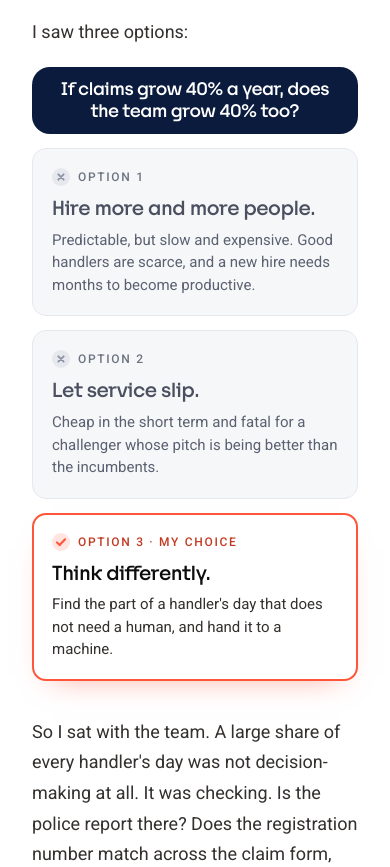
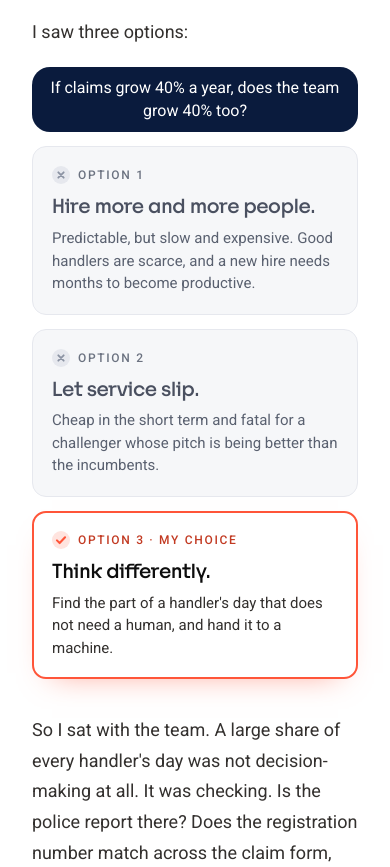
Before and after one commit to DataSentics/claimsense-v3, a plain HTML site: page customer-stories/pillow-b/index.html in a window 390 px wide. Shown: the part 2738-3605 px from the top of the page. Drawn offline with nearby package versions, Linux system fonts and the light colour scheme.

Commit message:
Set the fork question in body text size
The question above the three options now uses Roboto 18px like the article
text (16px on phones), so it reads as a continuation of the paragraph.

Co-Authored-By: Claude Opus 5.5 <noreply@anthropic.com>

```diff
--- a/customer-stories/pillow-b/index.html
+++ b/customer-stories/pillow-b/index.html
@@ -138,7 +138,7 @@ footer a:hover { color:#FF5539 !important; transition:color .2s ease; }
   [data-tldr-grid], [data-fork-grid], [data-rules], [data-rule-wide]{grid-template-columns:1fr !important;}
   [data-fork-lines]{display:none !important;}
   [data-fork] > div:first-child{margin-bottom:14px;}
-  [data-fork-q]{font-size:17px !important; padding:12px 20px !important; border-radius:18px !important;}
+  [data-fork-q]{font-size:16px !important; padding:10px 18px !important; border-radius:18px !important;}
   [data-flow-scroll]{overflow-x:auto; -webkit-overflow-scrolling:touch; margin:0 -12px; padding:0 12px 6px;}
   [data-flow-scroll] svg{min-width:640px;}
   [data-flow-hint]{display:block !important;}
@@ -281,7 +281,7 @@ footer a:hover { color:#FF5539 !important; transition:color .2s ease; }
 <p style="font-size:18px; line-height:1.7; color:#33302e; margin:0 0 20px;">At the same time, Pillow was growing fast, and every policy we sold was a future claim. If claims grew 40% a year, did my claims team have to grow 40% a year too?</p>
 <p style="font-size:18px; line-height:1.7; color:#33302e; margin:0 0 20px;">I saw three options:</p>
 <div data-fork="" style="margin:8px 0 36px;">
-  <div style="text-align:center;"><span data-fork-q="" style="display:inline-block; max-width:100%; padding:13px 26px; border-radius:999px; background:#0a1b3d; color:#fff; font:500 21px/1.25 'Tosh A',sans-serif; letter-spacing:-0.005em;">If claims grow 40% a year, does the team grow 40% too?</span></div>
+  <div style="text-align:center;"><span data-fork-q="" style="display:inline-block; max-width:100%; padding:11px 22px; border-radius:999px; background:#0a1b3d; color:#fff; font:400 18px/1.4 'Roboto',sans-serif;">If claims grow 40% a year, does the team grow 40% too?</span></div>
   <svg data-fork-lines="" viewBox="0 0 720 56" preserveAspectRatio="none" aria-hidden="true" style="display:block; width:100%; height:44px;">
     <path d="M360 0 C360 30 120 26 120 56" fill="none" stroke="#c4c9d4" stroke-width="2" stroke-dasharray="5 5" vector-effect="non-scaling-stroke"></path>
     <path d="M360 0 L360 56" fill="none" stroke="#c4c9d4" stroke-width="2" stroke-dasharray="5 5" vector-effect="non-scaling-stroke"></path>
```
Also changed, not shown: customer-stories/pillow/index.html (+2 -2 lines).
